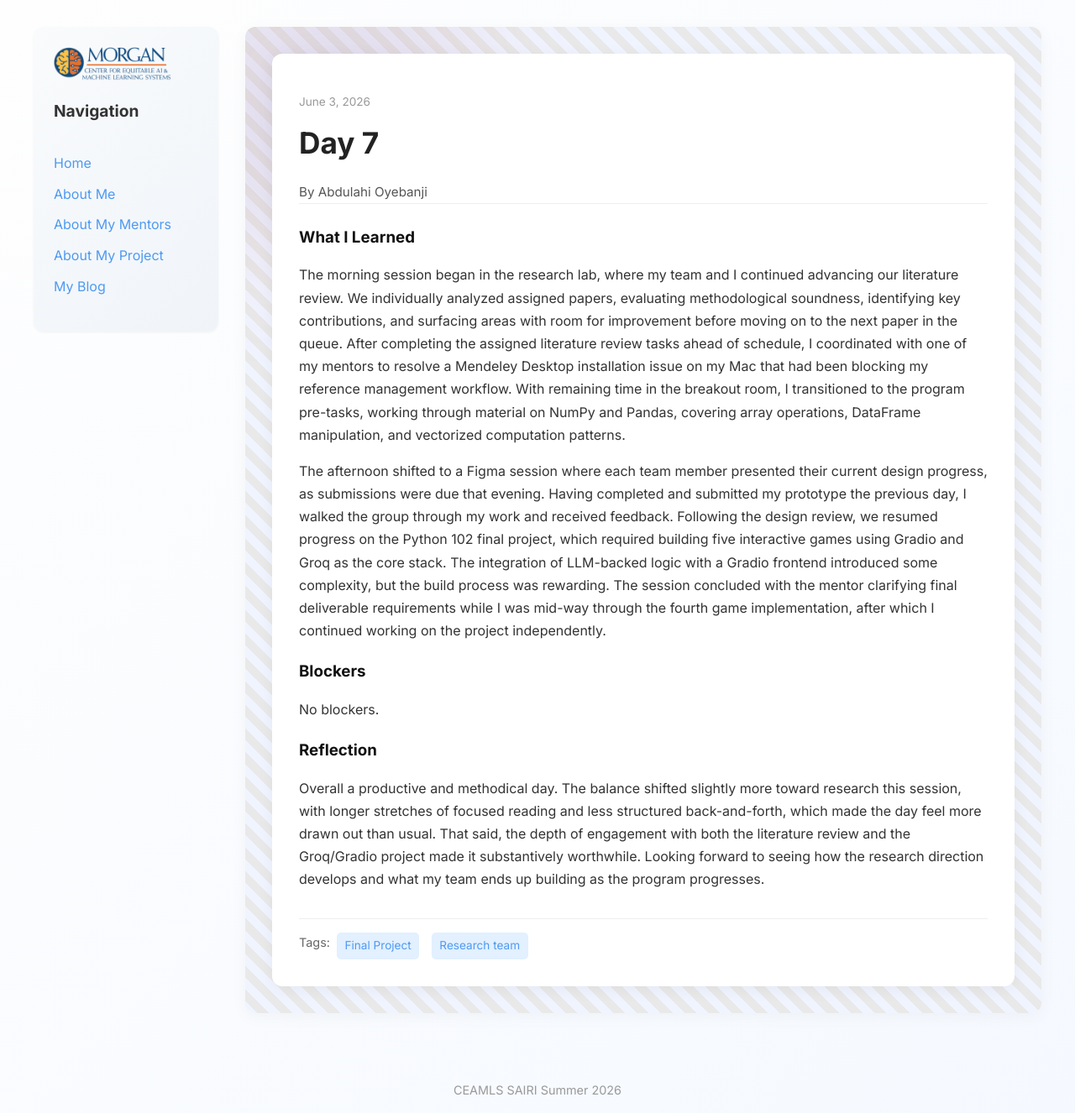
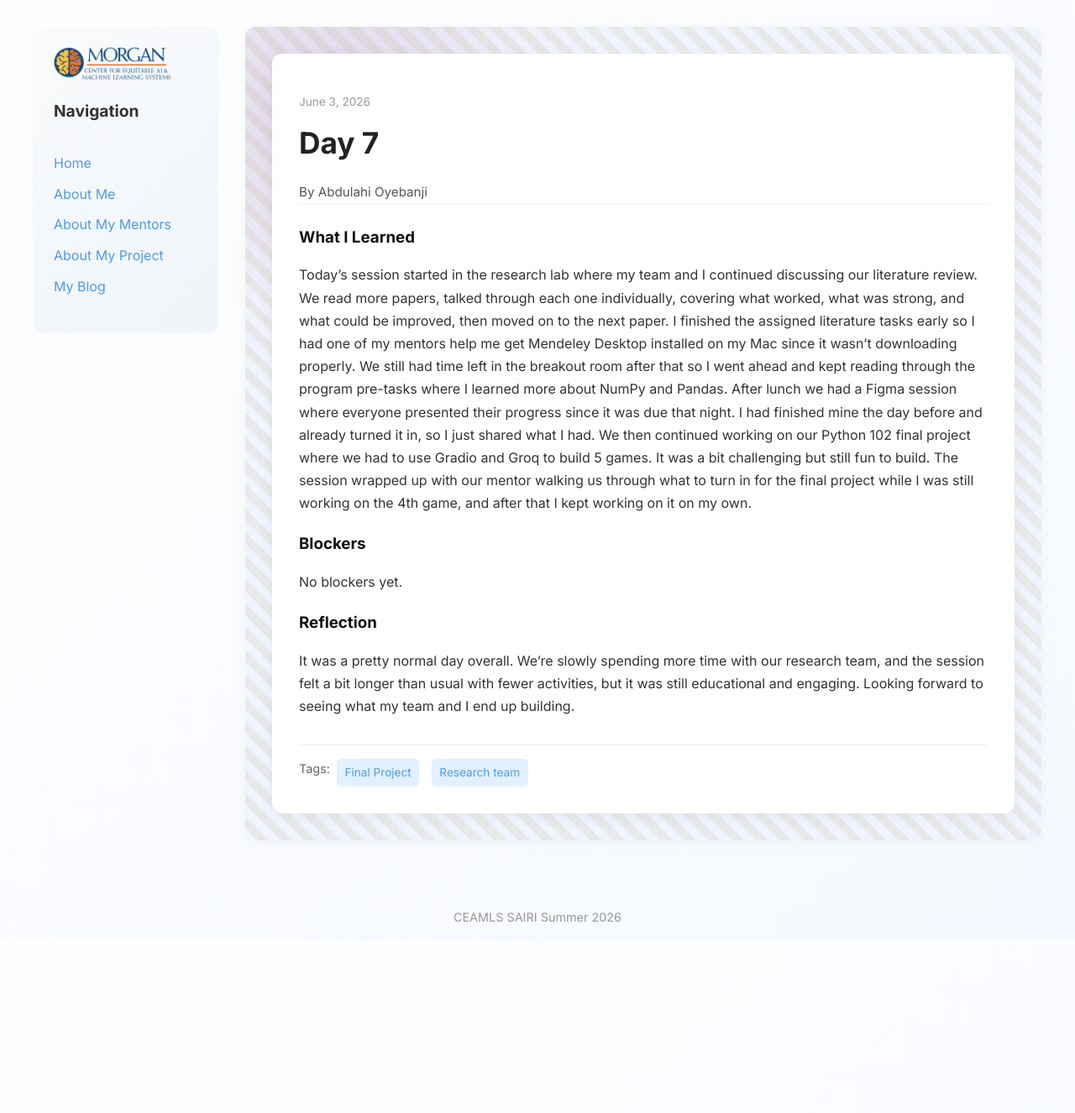
Before and after one commit to abdulahi-banji/abdulahi-banjiceamls26.github.io, a Jekyll site: the page built from _posts/2026-06-03-day-7.md, in a window 1280 px wide. Shown: the whole page at 84% size. Built offline with Jekyll 4.4.1, drawn with Linux system fonts in a browser that asks for light colours; after the commit the page ends 1120 px from its top, so only the background shows below that.

Commit message:
final day 7 post

```diff
--- a/_posts/2026-06-03-day-7.md
+++ b/_posts/2026-06-03-day-7.md
@@ -5,11 +5,9 @@ date: 2026-06-03
 permalink: /day7.html
 tags: ["Final Project", "Research team"]
 what_i_learned: |
-  The morning session began in the research lab, where my team and I continued advancing our literature review. We individually analyzed assigned papers, evaluating methodological soundness, identifying key contributions, and surfacing areas with room for improvement before moving on to the next paper in the queue. After completing the assigned literature review tasks ahead of schedule, I coordinated with one of my mentors to resolve a Mendeley Desktop installation issue on my Mac that had been blocking my reference management workflow. With remaining time in the breakout room, I transitioned to the program pre-tasks, working through material on NumPy and Pandas, covering array operations, DataFrame manipulation, and vectorized computation patterns.
-
-  The afternoon shifted to a Figma session where each team member presented their current design progress, as submissions were due that evening. Having completed and submitted my prototype the previous day, I walked the group through my work and received feedback. Following the design review, we resumed progress on the Python 102 final project, which required building five interactive games using Gradio and Groq as the core stack. The integration of LLM-backed logic with a Gradio frontend introduced some complexity, but the build process was rewarding. The session concluded with the mentor clarifying final deliverable requirements while I was mid-way through the fourth game implementation, after which I continued working on the project independently.
+  Today's session started in the research lab where my team and I continued discussing our literature review. We read more papers, talked through each one individually, covering what worked, what was strong, and what could be improved, then moved on to the next paper. I finished the assigned literature tasks early so I had one of my mentors help me get Mendeley Desktop installed on my Mac since it wasn't downloading properly. We still had time left in the breakout room after that so I went ahead and kept reading through the program pre-tasks where I learned more about NumPy and Pandas. After lunch we had a Figma session where everyone presented their progress since it was due that night. I had finished mine the day before and already turned it in, so I just shared what I had. We then continued working on our Python 102 final project where we had to use Gradio and Groq to build 5 games. It was a bit challenging but still fun to build. The session wrapped up with our mentor walking us through what to turn in for the final project while I was still working on the 4th game, and after that I kept working on it on my own.
 blockers: |
-  No blockers.
+  No blockers yet.
 reflection: |
-  Overall a productive and methodical day. The balance shifted slightly more toward research this session, with longer stretches of focused reading and less structured back-and-forth, which made the day feel more drawn out than usual. That said, the depth of engagement with both the literature review and the Groq/Gradio project made it substantively worthwhile. Looking forward to seeing how the research direction develops and what my team ends up building as the program progresses.
+  It was a pretty normal day overall. We're slowly spending more time with our research team, and the session felt a bit longer than usual with fewer activities, but it was still educational and engaging. Looking forward to seeing what my team and I end up building.
 ---
```
